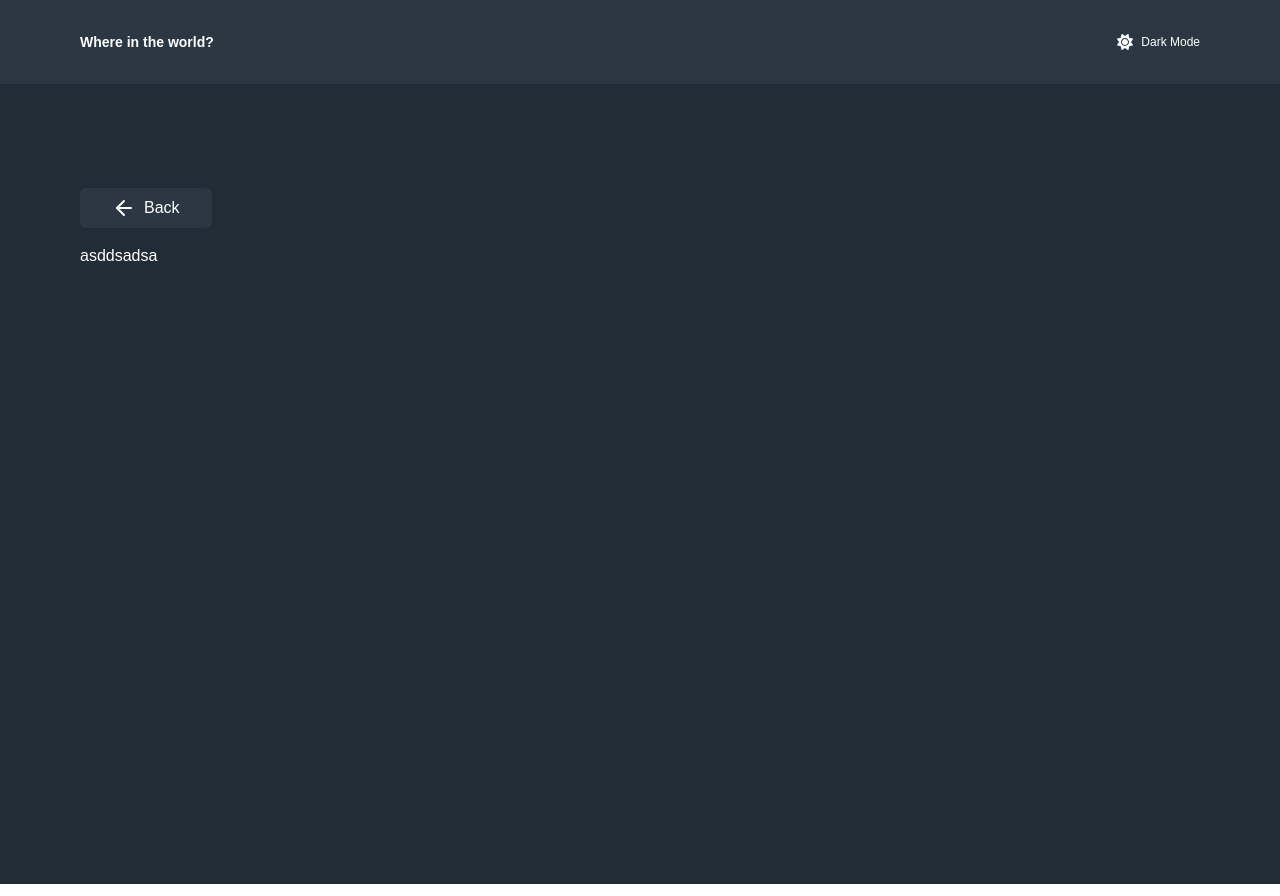
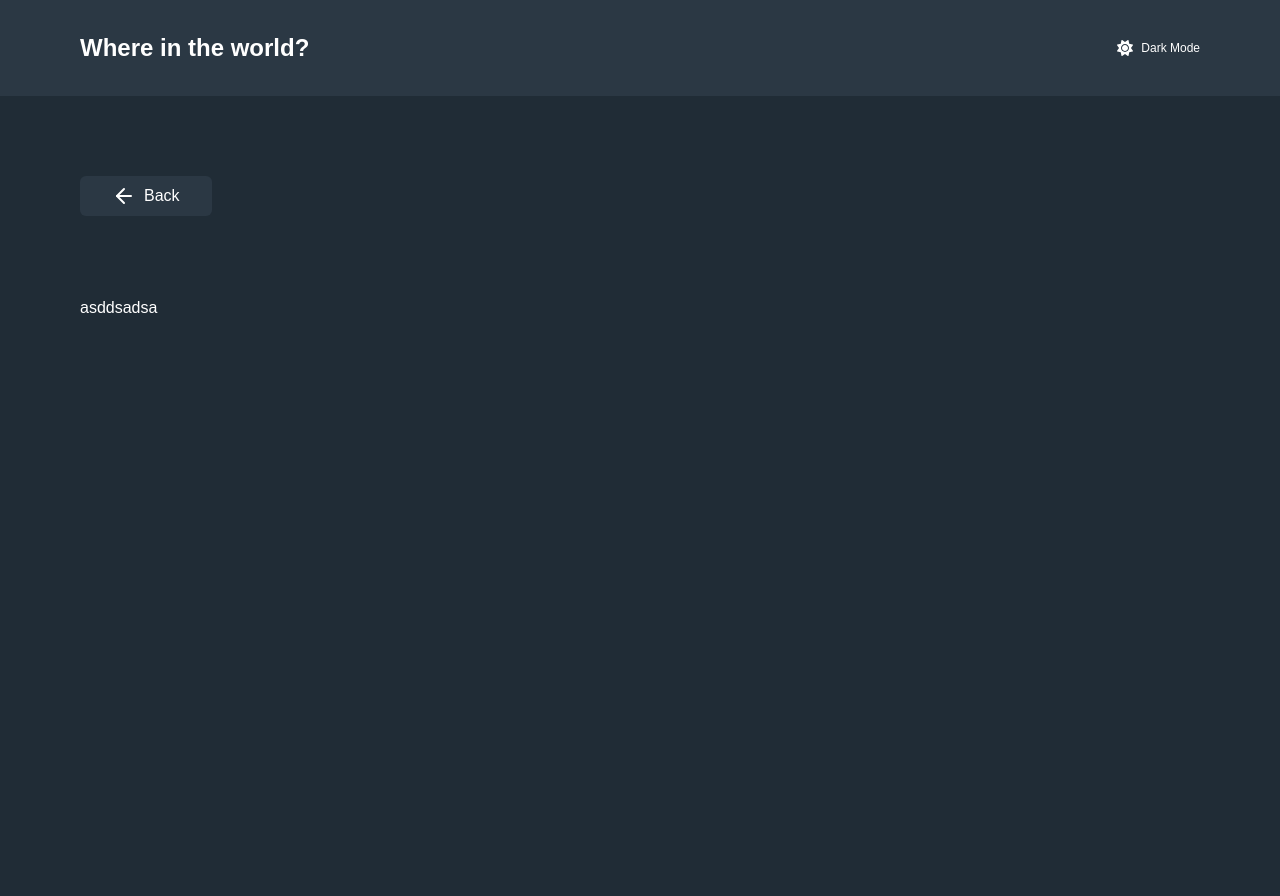
Before and after one commit to DrakeHermit/rest-countries-api, a React (Vite) app: page /country/1 in a window 1280 px wide. Built offline with nearby package versions, Linux system fonts and the light colour scheme.

Commit message:
fix: fixed the issue that I introduced on last styling refactor, where the main content would by a flex item all on one line instead of it stacking like it should

```diff
--- a/src/components/MainLayout.tsx
+++ b/src/components/MainLayout.tsx
@@ -6,9 +6,9 @@ export const MainLayout = () => {
     <div>
       <NavBar />
       <main className="dark:text-white text-gray-950 dark:bg-blue-950 bg-gray-50 min-h-screen">
-        <div className="flex flex-col py-300 px-200 gap-2 mb-400 md:flex-row md:justify-between md:items-center md:px-500 lg:px-1000">
+
           <Outlet />
-        </div>
+
       </main>
     </div>
   )
--- a/src/components/NavBar.tsx
+++ b/src/components/NavBar.tsx
@@ -1,7 +1,9 @@
 export const NavBar = () => {
   return (
     <nav className="flex justify-between font-sans items-center bg-white dark:bg-blue-900 py-400 md:px-500 px-200 lg:px-1000 shadow-md ">
-      <header className="text-gray-950 dark:text-white text-sm font-extrabold">Where in the world?</header>
+      <header className="text-gray-950 dark:text-white text-sm font-extrabold">
+        <h1 className="lg:text-2xl">Where in the world?</h1>
+      </header>
       <button className="flex items-center dark:text-white text-gray-900 gap-2 text-xs cursor-pointer" ><img src="/src/assets/light-mode-toggle.svg" className="w-4 h-4" alt="Icon to change the theme" /> Dark Mode</button>
     </nav>
   )
--- a/src/index.css
+++ b/src/index.css
@@ -24,6 +24,7 @@
   --spacing-100: 0.5rem;
   --spacing-200: 1rem;
   --spacing-300: 1.5rem;
+  --spacing-350: 1.75rem;
   --spacing-400: 2rem;
   --spacing-500: 2.5rem;
   --spacing-600: 3rem;
--- a/src/pages/CountryPage.tsx
+++ b/src/pages/CountryPage.tsx
@@ -2,14 +2,16 @@ import { ArrowLeft } from "lucide-react";
 import { Link } from "react-router-dom";
 
 export const CountryPage = () => {
-
   return (
-    <div className="lg:mt-1000">
-      <Link to="/" className="inline-flex items-center px-400 gap-2 py-100 rounded-md text-blue-500 bg-blue-900 dark:text-white mb-4 cursor-pointer">
+    <div className="py-500 px-350 lg:py-1000 md:px-500 lg:px-1000">
+      <Link
+        to="/"
+        className="inline-flex items-center px-400 gap-2 py-100 rounded-md text-blue-500 bg-blue-900 dark:text-white mb-800 md:mb-700 lg:mb-1000 cursor-pointer"
+      >
         <ArrowLeft />
         Back
       </Link>
       <p>asddsadsa</p>
     </div>
-  )
-}
+  );
+};
--- a/src/pages/MainPage.tsx
+++ b/src/pages/MainPage.tsx
@@ -1,15 +1,17 @@
-import RegionFilter from "../components/RegionFilter"
-import { SearchInput } from "../components/SearchInput"
+import RegionFilter from "../components/RegionFilter";
+import { SearchInput } from "../components/SearchInput";
 
 export const MainPage = () => {
   return (
-      <>
+    <>
+      <div className="flex flex-col py-300 px-200 gap-2 mb-400 md:flex-row md:justify-between md:items-center md:px-500 lg:px-1000">
         <div className="w-full md:flex-1 md:max-w-md mb-500 md:mb-0">
           <SearchInput />
         </div>
         <div className="w-1/2 md:w-80 md:ml-auto lg:w-96">
           <RegionFilter />
         </div>
-      </>
-  )
-}
+      </div>
+    </>
+  );
+};
```
